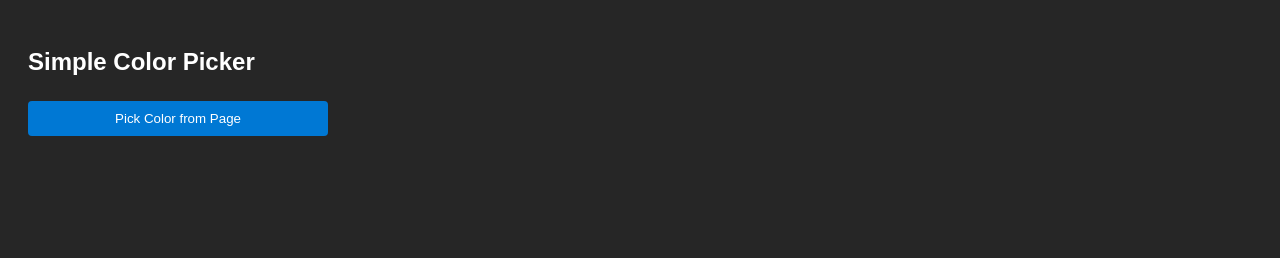
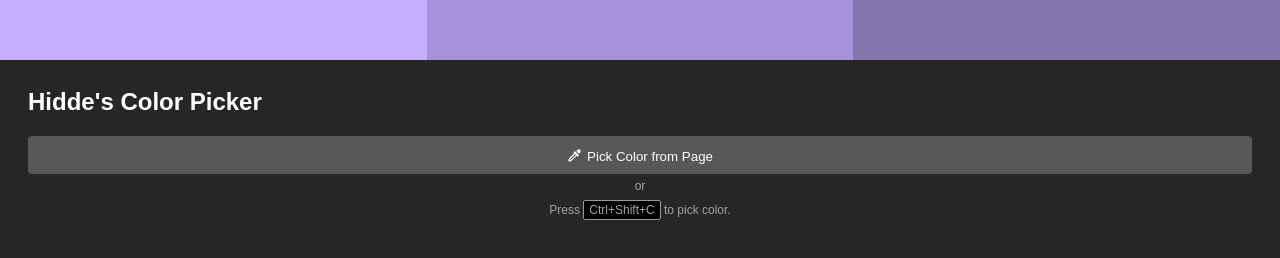
Before and after one commit to Treurling/HiddesColourPicker, a website built with webpack: page popup.html in a window 1280 px wide. Built offline with nearby package versions, Linux system fonts and the light colour scheme.

Commit message:
Reworked the popup and added an icon to the extension.

```diff
--- a/popup.css
+++ b/popup.css
@@ -1,38 +1,60 @@
 body {
-    width: 300px;
     padding: 20px;
     font-family: Arial, sans-serif;
     background-color: #262626;
     color: white;
 }
 
+.colors-topbar {
+	background-color: #ff0000;
+    height: 60px;
+    width: 100%;
+    position: absolute;
+    left: 0;
+    top: 0;
+    display: grid;
+    grid-template-columns: auto auto auto;
+
+}
+
+h2 {
+    margin-top: 60px;
+}
+
 .button {
-    background: #0078d4;
+    background: #575757;
     color: white;
     border: none;
     padding: 10px 20px;
     border-radius: 4px;
     cursor: pointer;
-    margin: 5px 0;
     width: 100%;
 }
 
 .button:hover {
-    background: #106ebe;
+    background: #999999;
 }
 
-.color-display {
-    margin: 10px 0;
-    padding: 10px;
-    border: 1px solid #ccc;
-    border-radius: 4px;
-    text-align: center;
+#eyedropper {
+    width: 15px;
+    height: 15px;
+    filter: invert(1);
+    margin-right: 5px;
+    transform: translateY(2px);
 }
 
-.color-preview {
-    width: 50px;
-    height: 50px;
-    border: 1px solid #ccc;
-    margin: 10px auto;
-    border-radius: 4px;
+.keyboard-shortcut-tip {
+	width: 100%;
+    text-align: center;
+    color: #a3a3a3;
+    font-size: 12px;
+    line-height: 2;
+    margin-top: 0px;
 }
+
+.keyboard-shortcut {
+	background-color: black;
+    border: 1px solid #999999;
+    border-radius: 2px;
+    padding: 2px 5px;
+}
--- a/popup.html
+++ b/popup.html
@@ -6,8 +6,16 @@
     <link rel="stylesheet" href="popup.css">
 </head>
 <body>
-    <h2>Simple Color Picker</h2>
-    <button id="pickColor" class="button">Pick Color from Page</button>
+	<div class="colors-topbar">
+    	<div class="color-block" style="background-color: #c6aeff;"></div>
+        <div class="color-block" style="background-color: #a591dc;"></div>
+        <div class="color-block" style="background-color: #8474b0;"></div>
+    </div>
+
+    <h2>Hidde's Color Picker</h2>
+
+    <button id="pickColor" class="button"><img src="icons/eyedropper_icon_136647.svg" id="eyedropper" alt="Pick Color from Page" class="icon">Pick Color from Page</button>
+    <p class="keyboard-shortcut-tip">or <br> Press <span class="keyboard-shortcut">Ctrl+Shift+C</span> to pick color.</p>
     <script src="popup.js"></script>
 </body>
 </html>
```
Also changed, not shown: icons/colorPickerIcon32.png (added), icons/colorPickerIcon48.png (added), icons/colorPickerIcon96.png (added), icons/eyedropper_icon_136647.svg (added), manifest.json.
